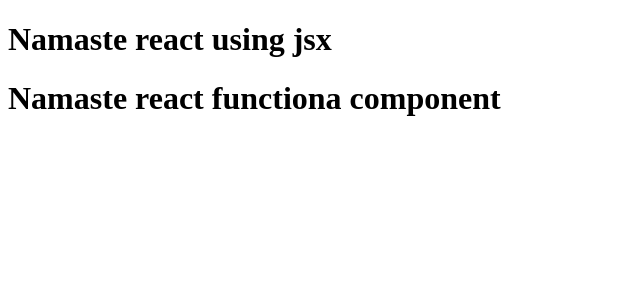
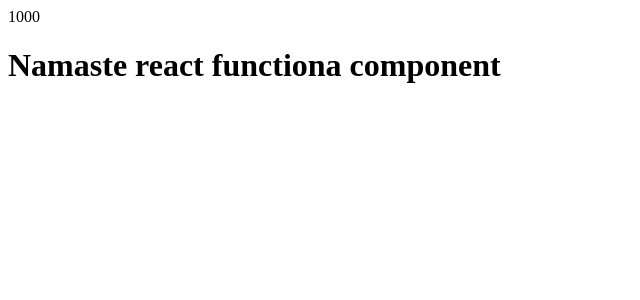
Before and after one commit to sumitsinghrajput56/namaste-react, a React (Vite) app: page / in a window 1280 px wide. Shown: the top 300 px of the page, without its empty margins (0-640 px from the left). Built offline with nearby package versions, Linux system fonts and the light colour scheme.

Commit message:
How cani use javascript number variable

```diff
--- a/App.js
+++ b/App.js
@@ -1,14 +1,12 @@
 import React from "react";
 import ReactDOM from "react-dom/client";
 
-// functional component
-const Title = function () {
-  return (
-    <h1 className="heading" tabIndex="1">
-      Namaste react using jsx
-    </h1>
-  );
-};
+// React Element
+const title = (
+  <h1 className="heading" tabIndex="1">
+    Namaste react using jsx
+  </h1>
+);
 
 // React Component
 // Class Based Component - OLD
@@ -26,9 +24,11 @@ const Heading3 = () => {
   <h1 className="heading1">Namaste react</h1>;
 };
 
-const Heading4 = () => (
+const number = 1000;
+
+const HeadingComponent = () => (
   <div id="container">
-    <Title />
+    {number}
     <h1 className="heading1">Namaste react functiona component </h1>
   </div>
 );
@@ -36,4 +36,4 @@ const Heading4 = () => (
 const roots = ReactDOM.createRoot(document.getElementById("root"));
 
 // How to render functional component
-roots.render(<Heading4 />);
+roots.render(<HeadingComponent />);
```
